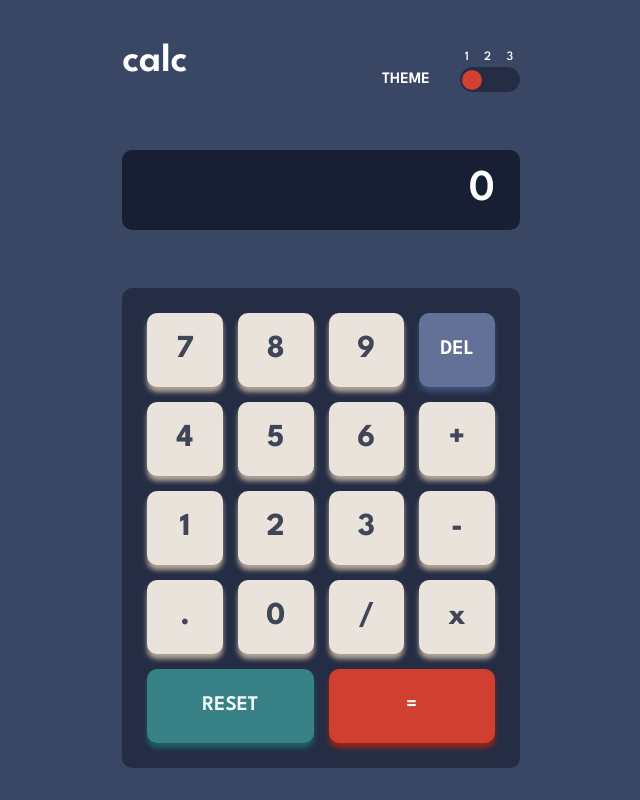
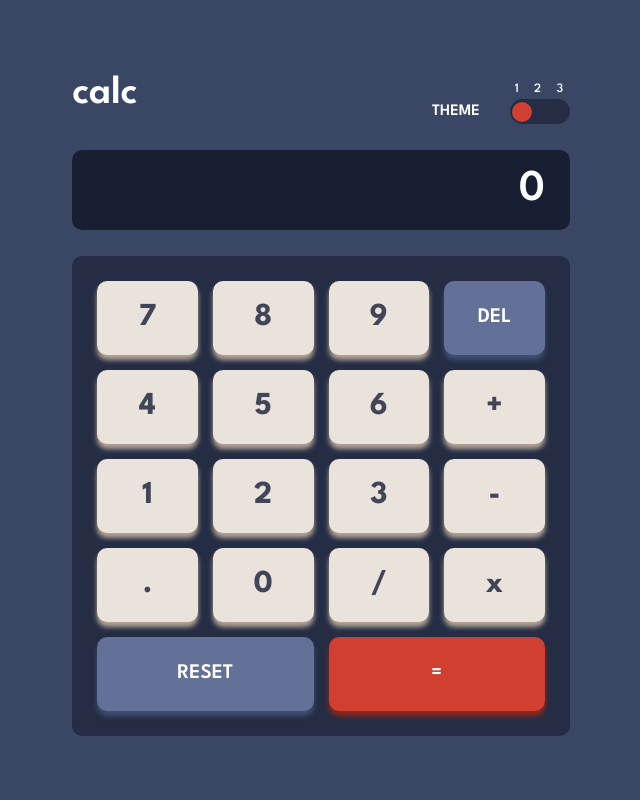
Before and after one commit to liliaferrouk/Calculator-app, a React (Create React App) app: page / in a window 1280 px wide. Shown: the whole page, without its empty margins (319-959 px from the left). Built offline with nearby package versions, Linux system fonts and the light colour scheme; the HTML template or start-up script is replaced by a standard one.

Commit message:
some changes

```diff
--- a/src/Keys.css
+++ b/src/Keys.css
@@ -91,17 +91,17 @@
     grid-column: 1/3;
 }
 .Grid-theme1 .key-reset{
-    background-color: #388186;
-    box-shadow: 0px 5px 5px #1c6167;
-    color: #f5ffff;
+    background-color: var(--clr-t1-blue-key);
+    box-shadow: 0px 5px 5px var(--clr-t1-blue-key-shadow);
+    color: var(--clr-text-white);
 }
 .Grid-theme1 .key-reset:hover{
     background-color: #a2b3e1;
 }
 .Grid-theme2 .key-reset{
-    background-color: var(--clr-t1-blue-key);
-    box-shadow: 0px 5px 5px var(--clr-t1-blue-key-shadow);
-    color: var(--clr-text-white);
+    background-color: #388186;
+    box-shadow: 0px 5px 5px #1c6167;
+    color: #f5ffff;
 }
 .Grid-theme2 .key-reset:hover{
     background-color: #62b5be;
@@ -206,17 +206,17 @@
     }
 
     .Grid-theme1 .key-reset{
-        background-color: #388186;
-        box-shadow: 0px 5px 5px #1c6167;
-        color: #f5ffff;
+        background-color: var(--clr-t1-blue-key);
+        box-shadow: 0px 5px 5px var(--clr-t1-blue-key-shadow);
+        color: var(--clr-text-white);
     }
     .Grid-theme1 .key-reset:hover{
         background-color: #a2b3e1;
     }
     .Grid-theme2 .key-reset{
-        background-color: var(--clr-t1-blue-key);
-        box-shadow: 0px 5px 5px var(--clr-t1-blue-key-shadow);
-        color: var(--clr-text-white);
+        background-color: #388186;
+        box-shadow: 0px 5px 5px #1c6167;
+        color: #f5ffff;
     }
     .Grid-theme2 .key-reset:hover{
         background-color: #62b5be;
--- a/src/index.css
+++ b/src/index.css
@@ -136,9 +136,10 @@ body{
   padding: 4vh 4vw;
 }
 
-@media screen and (min-width: 500px) {
+@media screen and (min-width: 600px) {
   .App{
-    width: 500px;
+    width: 600px;
+    padding: 8vh 4vw;
   }
   body{
     display: flex;
```
